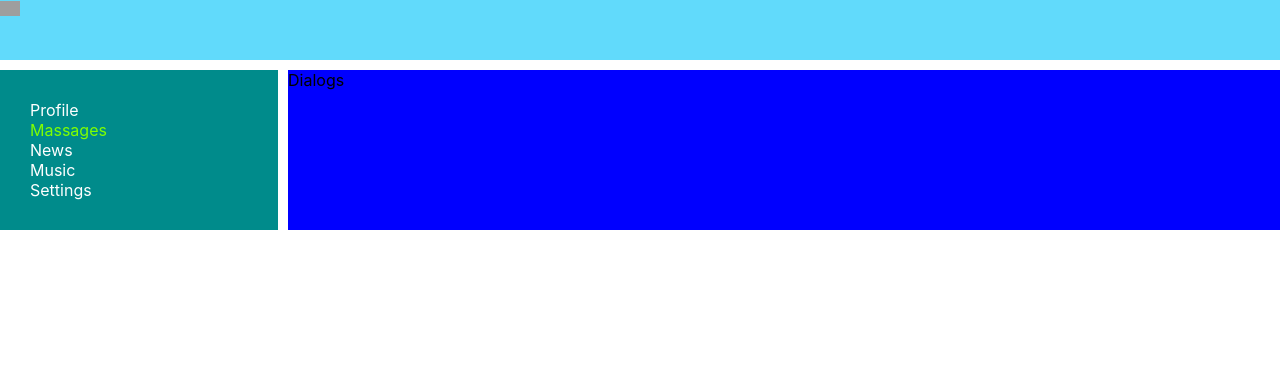
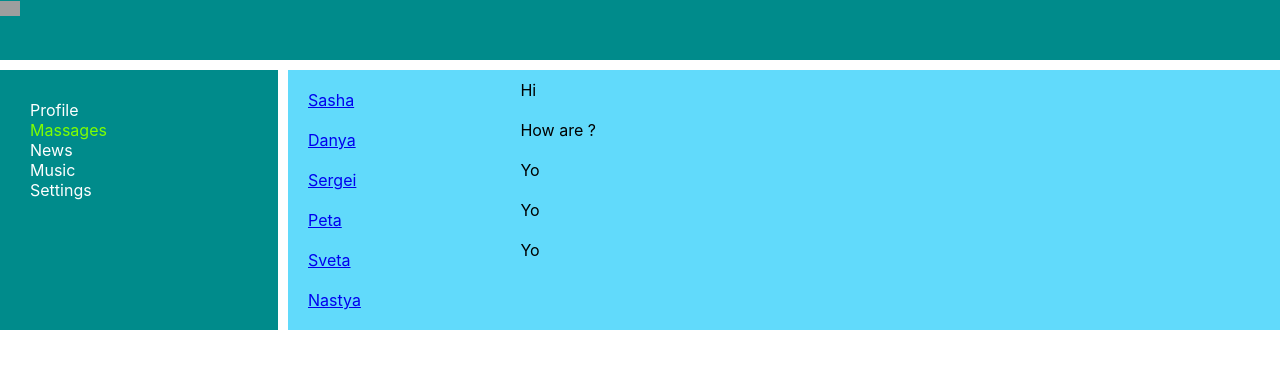
Before and after one commit to darog2/goose-stories, a React (Create React App) app: page /dialogs in a window 1280 px wide. Shown: the top 368 px of the page. Built offline with nearby package versions, Linux system fonts and the light colour scheme; grey boxes are pictures that could not be loaded.

Commit message:
added to fix dialog

```diff
--- a/src/App.css
+++ b/src/App.css
@@ -12,7 +12,6 @@
 }
 
 .app-wrapper-content {
-
     grid-area: c;
-    background-color: blue;
+    background-color:#61dafb;
 }
--- a/src/components/Dialogs/Dialogs.jsx
+++ b/src/components/Dialogs/Dialogs.jsx
@@ -1,9 +1,37 @@
 import React from "react";
 import s from "./Dialogs.module.css"
-const Dialogs=()=>{
-    return(
-        <div>
-            Dialogs
+import {NavLink} from "react-router-dom";
+
+const DialogItem = (props) => {
+    let path = '/sasha/' + props.id
+    return (
+        <div className={s.dialog + " " + s.active}>
+            <NavLink to={path}> {props.name}</NavLink>
+        </div>
+    )
+}
+const Message=(props)=>{
+    return <div className={s.dialog}>{props.message}</div>
+}
+
+const Dialogs = () => {
+    return (
+        <div className={s.dialogs}>
+            <div className={s.dialogItem}>
+                <DialogItem name='Sasha' id='1'/>
+                <DialogItem name='Danya' id='2'/>
+                <DialogItem name='Sergei' id='3'/>
+                <DialogItem name='Peta' id='4'/>
+                <DialogItem name='Sveta' id='5'/>
+                <DialogItem name='Nastya' id='6'/>
+            </div>
+            <div className={s.messages}>
+                <Message message='Hi'/>
+                <Message message='How are ?'/>
+                <Message message='Yo'/>
+                <Message message='Yo'/>
+                <Message message='Yo'/>
+            </div>
         </div>
     )
 }
--- a/src/components/Dialogs/Dialogs.module.css
+++ b/src/components/Dialogs/Dialogs.module.css
@@ -0,0 +1,21 @@
+.dialogs{
+display: grid;
+    grid-template-columns: 2fr 8fr;
+
+}
+.dialogItem{
+padding: 10px;
+}
+.dialogItem .active{
+    color: darkorange;
+}
+.dialog{
+padding: 10px;
+}
+
+.messages{
+
+}
+.message{
+
+}
--- a/src/components/Header/Header.module.css
+++ b/src/components/Header/Header.module.css
@@ -1,7 +1,7 @@
 
 .header {
     grid-area: h;
-    background-color: #61dafb;
+    background-color: darkcyan;
 }
 
 .header img {
```
